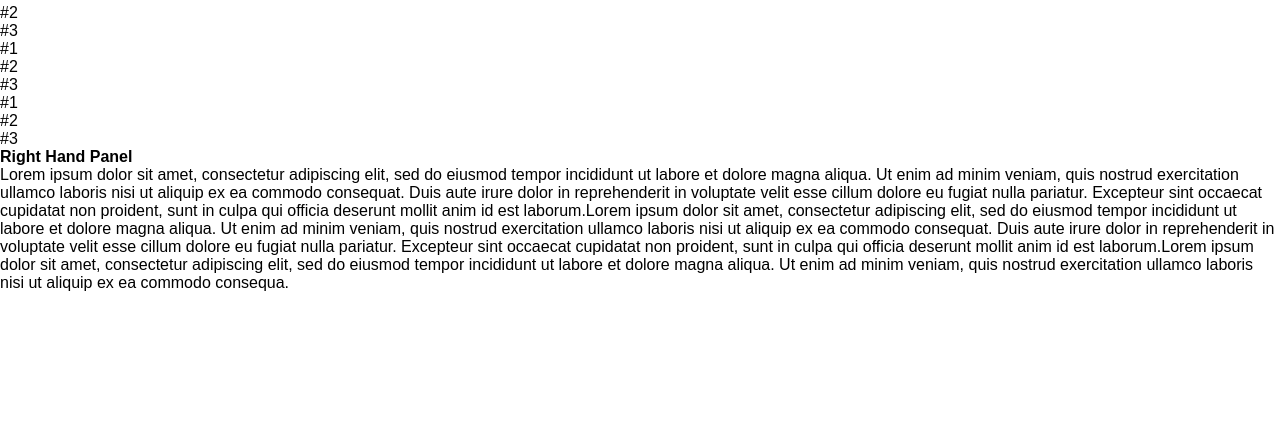
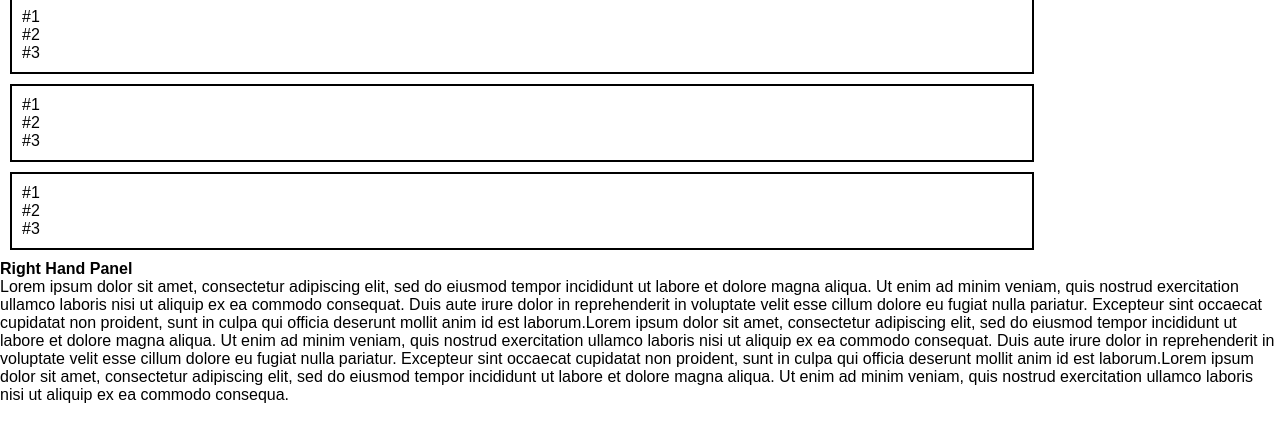
Before and after one commit to LouisePetranca/nology-coursework, a plain HTML site: page 02-WebFundamentals/flex-challenge02/index.html in a window 1280 px wide. Shown: the part 94-536 px from the top of the page. Drawn offline with Linux system fonts and the light colour scheme.

Commit message:
formatted the LHS panel to be a column & styled boxes

```diff
--- a/02-WebFundamentals/flex-challenge02/styles.css
+++ b/02-WebFundamentals/flex-challenge02/styles.css
@@ -34,3 +34,18 @@ header {
 #nav-links li {
   padding: 10px 100px;
 }
+
+/* make LHS panels a column */
+#lhs-column {
+  display: flex;
+  flex-direction: column;
+}
+
+/* style the panels on the LHS */
+.lhs-panel {
+  border: 2px solid black;
+  height: auto;
+  width: 1000px;
+  padding: 10px;
+  margin: 10px;
+}
```
